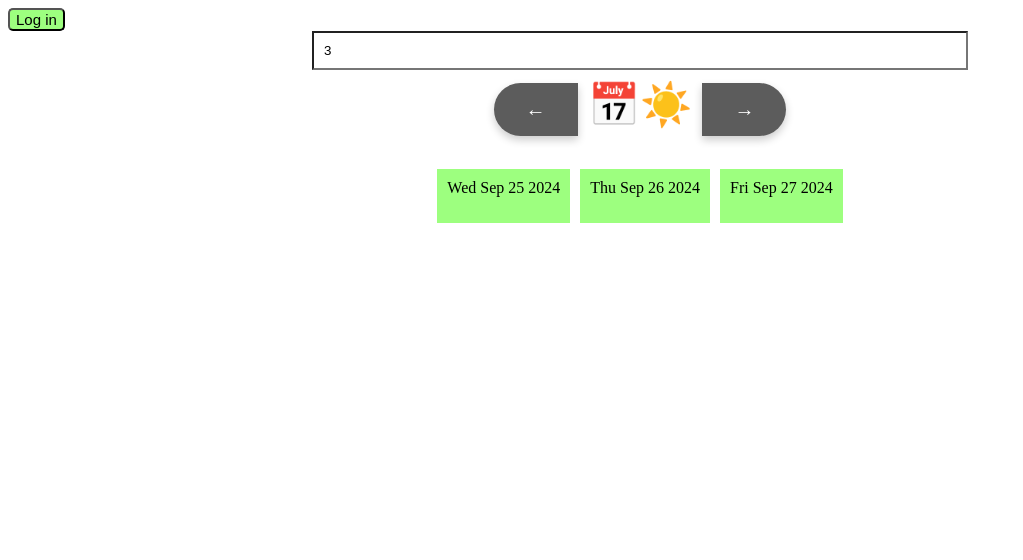
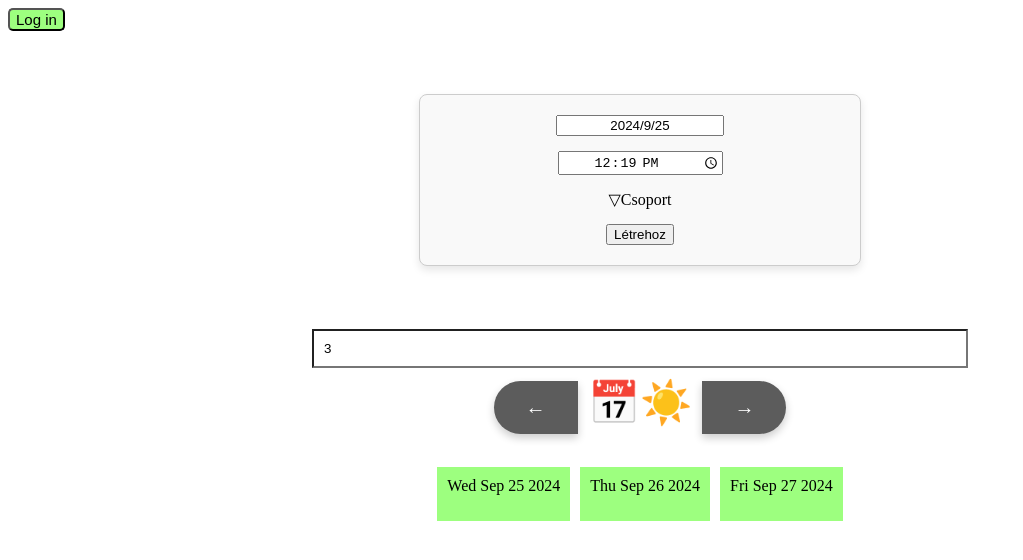
Before and after one commit to somogyiTi2/booker, a React (Create React App) app: page / in a window 1280 px wide. Shown: the top 560 px of the page, without its empty margins (0-1023 px from the left). Built offline with nearby package versions, Linux system fonts and the light colour scheme.

Commit message:
feature/create time form

```diff
--- a/src/components/BookingComponet.tsx
+++ b/src/components/BookingComponet.tsx
@@ -2,6 +2,7 @@ import React, { useState } from 'react';
 import NumberOfDays from "./NumberOfDays";
 import DatePicker from './DatePicker';
 import BookingList from './BookingList';
+import CreateDate from './CreateDate';
 
 const BookingComponent = () => {
     const [numberOfDays, setNumberOfDays] = useState<number>(3);
@@ -12,6 +13,8 @@ const BookingComponent = () => {
 
     return (
         <>
+
+            <CreateDate/>
             <NumberOfDays setNumberOfDay={setNumberOfDays} numberOfDays={numberOfDays} />
             <DatePicker setSelectedDate={setSelectedDate} selectedDate={selectedDate} today={today} />
             <BookingList date={selectedDate} numberofDays={numberOfDays} />
--- /dev/null
+++ b/src/components/CreateDate.tsx
@@ -0,0 +1,40 @@
+import React, { useState } from 'react'
+import DatePicker from "react-datepicker";
+import style from '../style/CreateDate.module.css'
+
+
+const CreateDate = () => {
+
+    const [startDate, setStartDate] = useState<Date | null>(new Date());
+    const digitalTime = new Intl.DateTimeFormat("hu-HU", { hour: '2-digit', minute: "2-digit" }).format()
+    const [startClock, setstartClock] = useState<string>(digitalTime)
+    const [teamNumber, setTeamNumber] = useState<number>(1)
+
+    const submitHandler = (event: React.FormEvent<HTMLFormElement>) => {
+        event.preventDefault();
+        const timeSplit = startClock.split(":");
+        startDate?.setHours(+timeSplit[0], +timeSplit[1], 0);
+        startDate && console.log(startDate, teamNumber);
+    }
+
+    return (
+        <form onSubmit={submitHandler} className={style.form}>
+            <DatePicker
+                selected={startDate}
+                onChange={(date) => setStartDate(date)}
+                dateFormat="Y/M/d"
+                type="date"
+            />
+            <input type="time" id="appt" name="appt" defaultValue={startClock} onChange={(time) => setstartClock(time.target.value)} />
+            <details>
+                <summary>▽Csoport</summary>
+                <p>
+                    <input type='number' min={1} defaultValue={1} onBlur={(event) => setTeamNumber(+event.target.value)} />
+                </p>
+            </details>
+            <button type="submit">Létrehoz</button>
+        </form>
+    );
+};
+
+export default CreateDate
--- /dev/null
+++ b/src/style/CreateDate.module.css
@@ -0,0 +1,24 @@
+.form {
+    display: flex;
+    flex-direction: column;
+    gap: 15px;
+    padding: 20px;
+    max-width: 400px;
+    border: 1px solid #ccc;
+    border-radius: 8px;
+    background-color: #f9f9f9;
+    box-shadow: 0px 4px 8px rgba(0, 0, 0, 0.1);
+    align-items: center;
+    margin:5% auto;
+
+    input {
+        width: 20vh;
+    }
+    input[type="time"], input[type="text"]{
+       text-align: center;
+    }
+    summary {
+        display: flex;
+        justify-content: center;
+    }
+}
```
